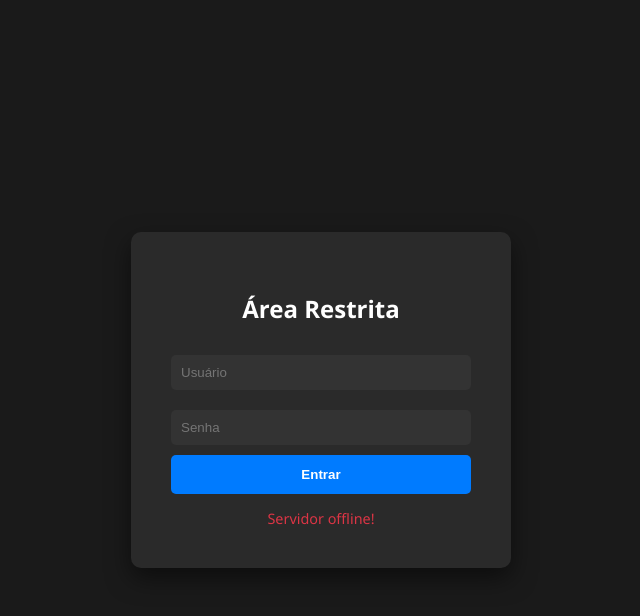
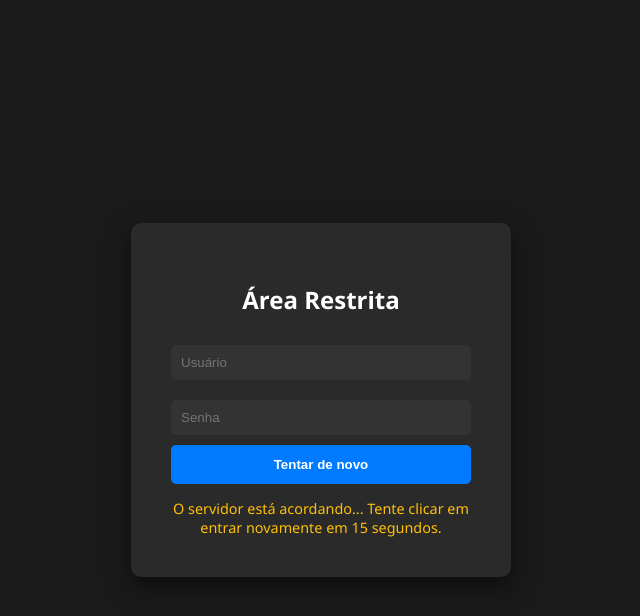
Before and after one commit to kauaimisael-a11y/foto-da-minha-vida, a website: page index.html in a window 1280 px wide. Both pictures are taken after a click on the button "Entrar". Shown: the whole page, without its empty margins (319-959 px from the left). Drawn offline with Linux system fonts and the light colour scheme; no server answers.

Commit message:
Update index.html

```diff
--- a/index.html
+++ b/index.html
@@ -35,9 +35,10 @@
             border: none; color: white; font-weight: bold;
             border-radius: 5px; cursor: pointer;
         }
-        button:hover { background: #0056b3; }
+        button:disabled { background: #555; cursor: not-allowed; }
+        button:hover:not(:disabled) { background: #0056b3; }
+
         #mensagem { margin-top: 15px; font-size: 0.9em; min-height: 1.2em; }
-
 
         #areaPrivada {
             display: none;
@@ -60,9 +61,7 @@
         .foto-card img { width: 100%; height: 200px; object-fit: cover; }
         .legenda { padding: 10px; text-align: center; color: #bbb; }
 
-        .btn-sair {
-            background: #dc3545; width: 100px; margin-bottom: 20px;
-        }
+        .btn-sair { background: #dc3545; width: 100px; margin-bottom: 20px; }
     </style>
 </head>
 <body>
@@ -71,7 +70,7 @@
         <h2>Área Restrita</h2>
         <input type="text" id="usuario" placeholder="Usuário">
         <input type="password" id="senha" placeholder="Senha">
-        <button onclick="tentarLogin()">Entrar</button>
+        <button id="btnEntrar" onclick="tentarLogin()">Entrar</button>
         <div id="mensagem"></div>
     </div>
 
@@ -82,22 +81,10 @@
         </div>
 
         <div class="galeria">
-            <div class="foto-card">
-                <img src="https://picsum.photos/id/1011/400/300" alt="Foto 1">
-                <div class="legenda">Viagem 01</div>
-            </div>
-            <div class="foto-card">
-                <img src="https://picsum.photos/id/1015/400/300" alt="Foto 2">
-                <div class="legenda">Natureza</div>
-            </div>
-            <div class="foto-card">
-                <img src="https://picsum.photos/id/1019/400/300" alt="Foto 3">
-                <div class="legenda">Cidade</div>
-            </div>
-            <div class="foto-card">
-                <img src="https://picsum.photos/id/1025/400/300" alt="Foto 4">
-                <div class="legenda">Aventura</div>
-            </div>
+            <div class="foto-card"><img src="https://picsum.photos/id/1011/400/300" alt="Foto 1"><div class="legenda">Viagem 01</div></div>
+            <div class="foto-card"><img src="https://picsum.photos/id/1015/400/300" alt="Foto 2"><div class="legenda">Natureza</div></div>
+            <div class="foto-card"><img src="https://picsum.photos/id/1019/400/300" alt="Foto 3"><div class="legenda">Cidade</div></div>
+            <div class="foto-card"><img src="https://picsum.photos/id/1025/400/300" alt="Foto 4"><div class="legenda">Aventura</div></div>
         </div>
     </div>
 
@@ -106,12 +93,19 @@
             const usuario = document.getElementById('usuario').value;
             const senha = document.getElementById('senha').value;
             const mensagem = document.getElementById('mensagem');
+            const btn = document.getElementById('btnEntrar');
             const telaLogin = document.getElementById('telaLogin');
             const areaPrivada = document.getElementById('areaPrivada');
 
+            // Estado de Carregamento
+            btn.disabled = true;
+            btn.innerText = "Conectando...";
+            mensagem.style.color = "#aaa";
+            mensagem.innerText = "Avisando o servidor, aguarde...";
+
             try {
-
-                const resposta = await fetch('http://127.0.0.1:3000/login', {
+                // Link atualizado com /login
+                const resposta = await fetch('https://foto-da-minha-vida.onrender.com/login', {
                     method: 'POST',
                     headers: { 'Content-Type': 'application/json' },
                     body: JSON.stringify({ usuario, senha })
@@ -122,8 +116,6 @@
                 if (resposta.ok) {
                     mensagem.style.color = "#28a745";
                     mensagem.innerText = "Acesso permitido!";
-
-
                     setTimeout(() => {
                         telaLogin.style.display = "none";
                         areaPrivada.style.display = "block";
@@ -132,10 +124,14 @@
                 } else {
                     mensagem.style.color = "#dc3545";
                     mensagem.innerText = dados.msg || "Erro no login";
+                    btn.disabled = false;
+                    btn.innerText = "Entrar";
                 }
             } catch (erro) {
-                mensagem.style.color = "#dc3545";
-                mensagem.innerText = "Servidor offline!";
+                mensagem.style.color = "#ffc107";
+                mensagem.innerText = "O servidor está acordando... Tente clicar em entrar novamente em 15 segundos.";
+                btn.disabled = false;
+                btn.innerText = "Tentar de novo";
                 console.error(erro);
             }
         }
```
